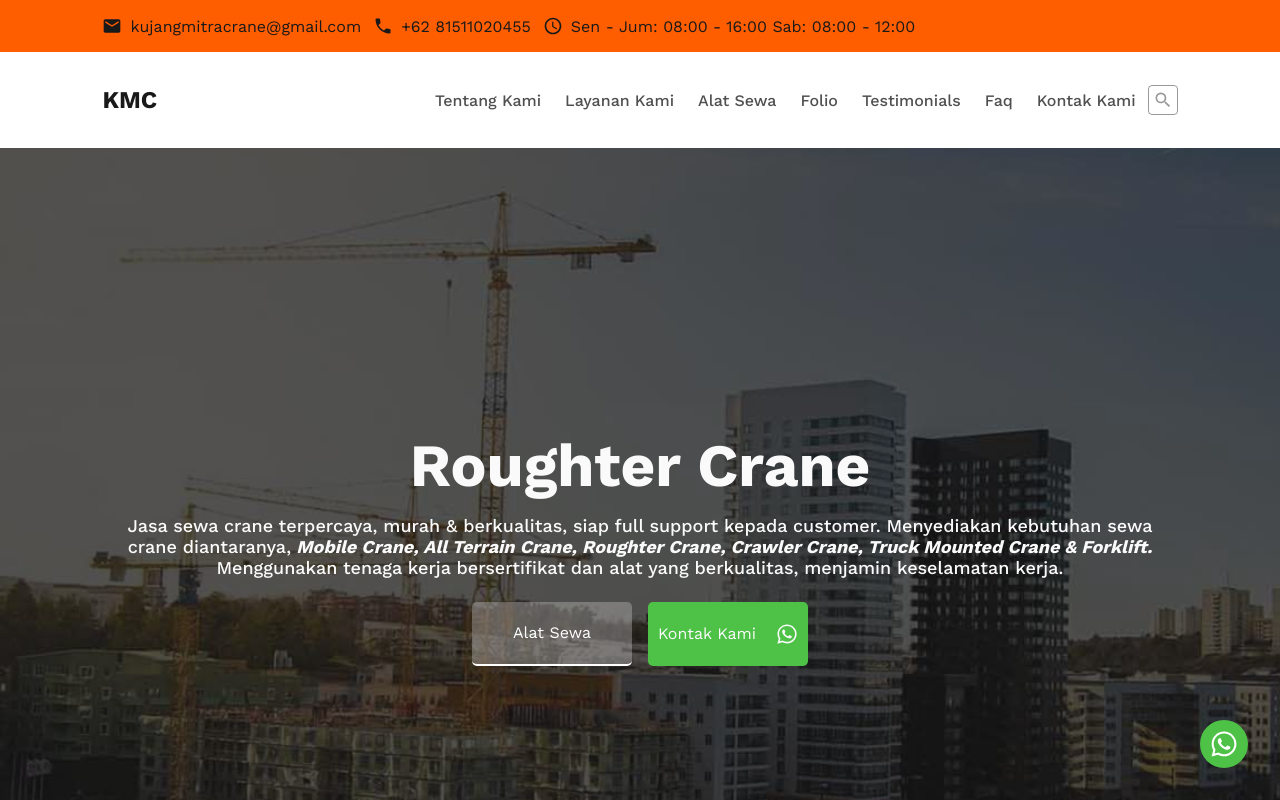
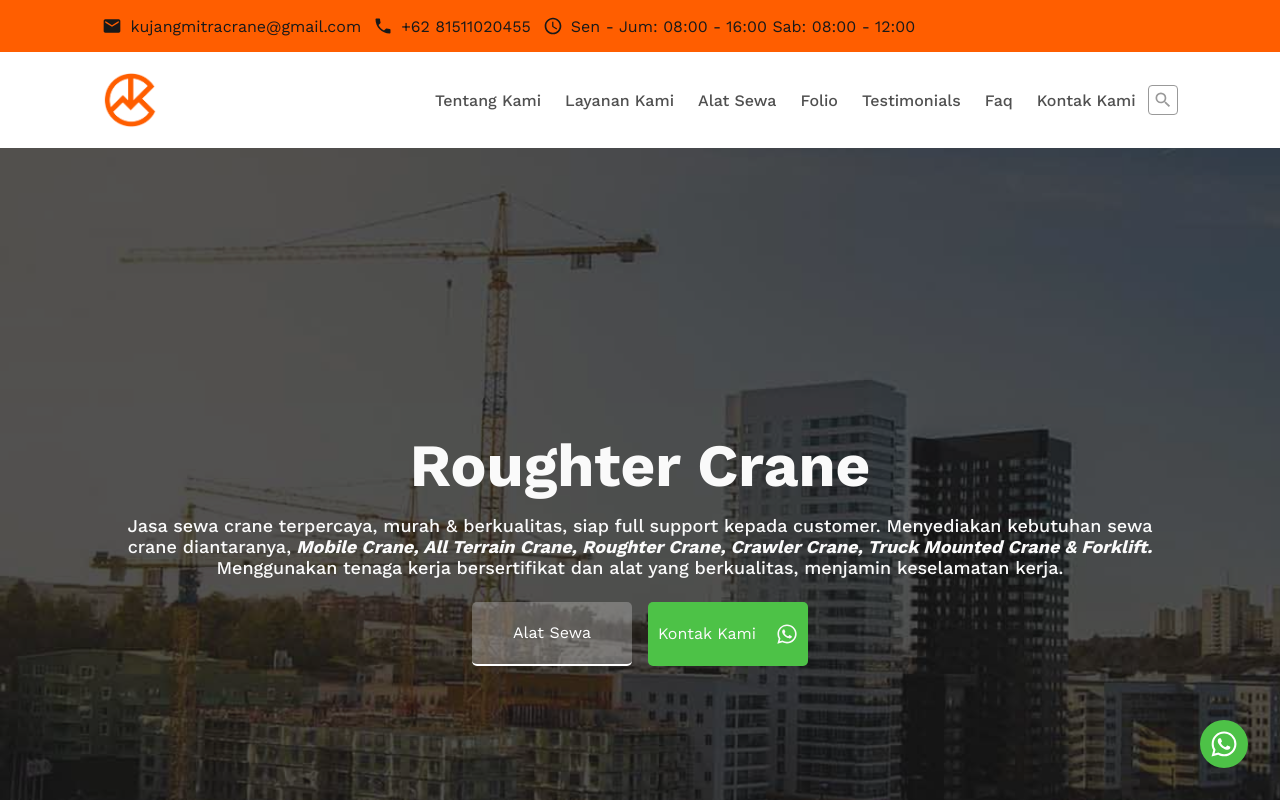
Before and after one commit to KujangMitraCrane/kujangcrane, a React (Create React App) app: page / in a window 1280 px wide. Shown: the top 800 px of the page. Built offline with nearby package versions, Linux system fonts and the light colour scheme; some icons are missing.

Commit message:
updated: add feature

```diff
--- a/public/index.html
+++ b/public/index.html
@@ -3,6 +3,7 @@
   <head>
     <meta charset="utf-8" />
     <link rel="icon" href="%PUBLIC_URL%/kmc.png" />
+    <link rel="canonical" href="https://kujangmitracrane.site" />
     <meta name="viewport" content="width=device-width, initial-scale=1" />
     <meta name="theme-color" content="#000000" />
     <meta
--- a/src/components/navbar/index.jsx
+++ b/src/components/navbar/index.jsx
@@ -1,11 +1,11 @@
 import React, { useState } from 'react';
+import { useNavigate, Link as WaLink } from 'react-router-dom';
+import { Link } from 'react-scroll';
 import './navbar.css';
-import { useNavigate } from 'react-router-dom';
 import { MdSearch, MdMenu, MdOutlineKeyboardDoubleArrowUp, MdWhatsapp } from 'react-icons/md';
 import { ActiveLink, LinkNavbar } from './Link';
 import Search from './search';
-import { Link } from 'react-scroll';
-import { Link as WaLink } from 'react-router-dom';
+import logo from '../../assets/kmc.png';
 
 const Navbar = ({ isScrolled }) => {
   const whatsappLink = `https://wa.me/081511020455`;
@@ -18,7 +18,7 @@ const Navbar = ({ isScrolled }) => {
   return (
     <div className={`navbar ${isScrolled ? 'fixed' : ''}`}>
       <div className="logo">
-        <h1 onClick={() => navigate('/')}>KMC</h1>
+        <img src={logo} alt="kujang-mitra-crane" onClick={() => navigate('/')} />
       </div>
       <nav className="navlink">
         <LinkNavbar onClose={() => setIsNavbar(false)} />
--- a/src/components/navbar/navbar.css
+++ b/src/components/navbar/navbar.css
@@ -83,7 +83,9 @@
   cursor: pointer;
 }
 
-.navbar .logo h1 {
+.navbar .logo img {
+  width: 3.5rem;
+  height: 3.5rem;
   cursor: pointer;
 }
 
```
Also changed, not shown: src/assets/kmc.png (added).
